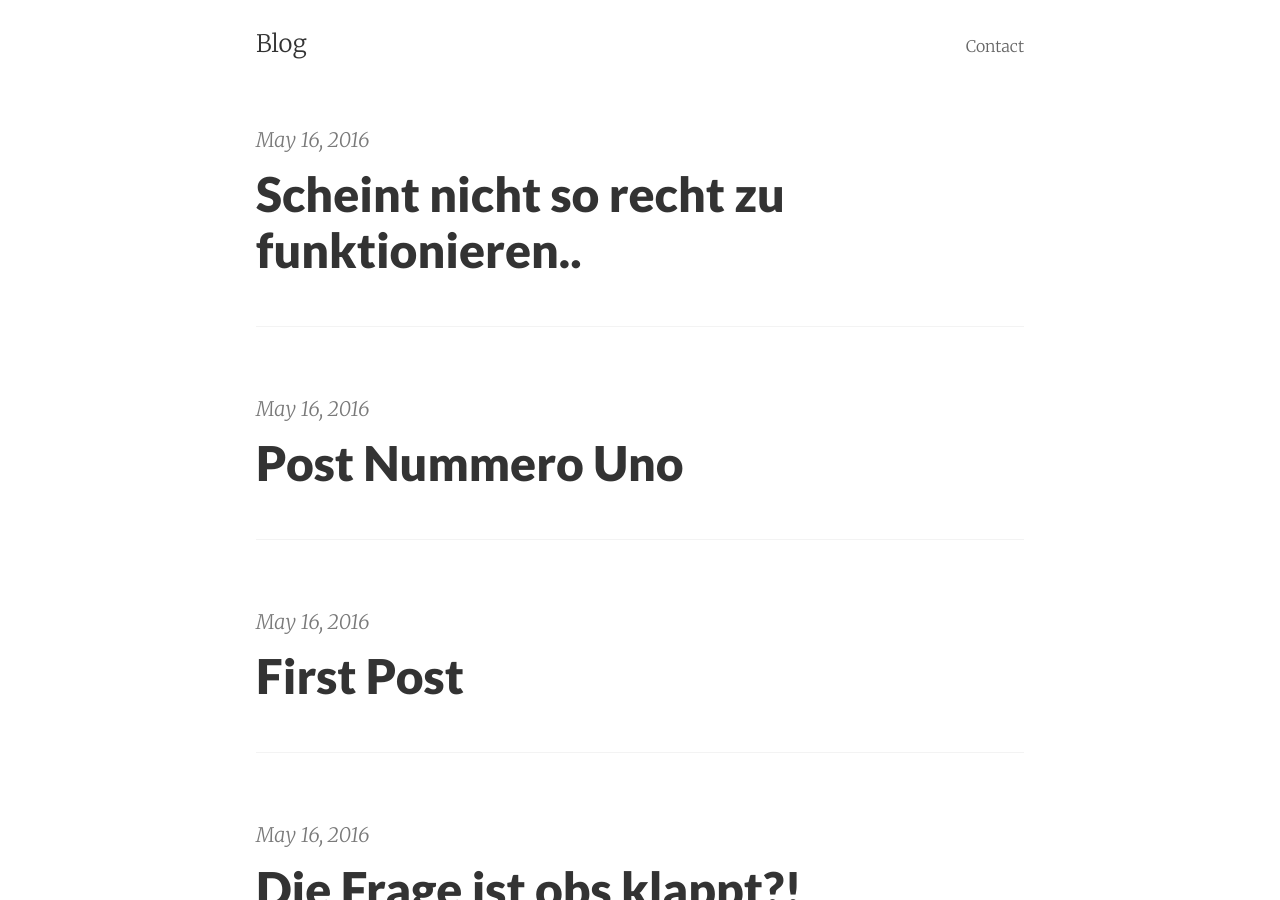
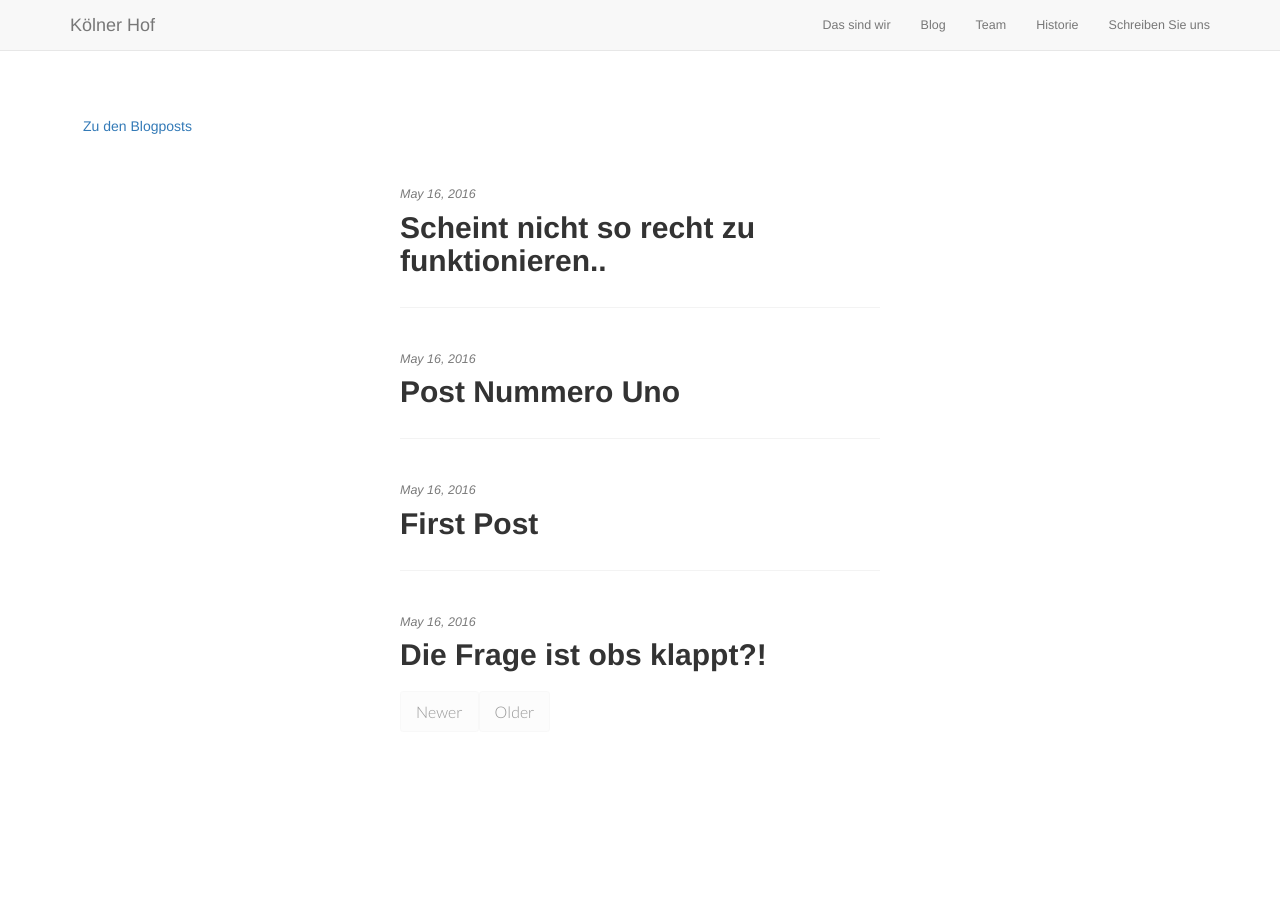
Before and after one commit to KoelnerHof/KoelnerHof.github.io, a Jekyll site: the page built from blog/index.html, in a window 1280 px wide and 900 px high. Built offline with Jekyll 4.4.1, drawn with Linux system fonts in a browser that asks for light colours; nearby versions of some CDN libraries; some web fonts are replaced; library files that are not in the unit come from our copies; the list of posts is cut into pages by our own code.

Commit message:
Layoutanpassungen

```diff
--- a/_layouts/default.html
+++ b/_layouts/default.html
@@ -3,18 +3,34 @@
 <head>
     <meta charset="utf-8">
     <meta http-equiv="X-UA-Compatible" content="IE=edge">
-    <title>{% if page.title %}{{ page.title }} &#8211; {% endif %}{{ site.title }}</title>
+    <title>{% if page.title %}{{ page.title }} &#8211; {% endif %}{{ Willkommen im Kölner Hof }}</title>
     <meta name="viewport" content="width=device-width, initial-scale=1">
     <meta name="description" content="{% if page.summary %}{{ page.summary }}{% else %}{{ site.description | strip_html }}{% endif %}">
     <meta name="author" content="{{ site.author }}">
     {% if page.categories %}<meta name="keywords" content="{{ page.categories | join: ', ' }}">{% endif %}
     <link rel="canonical" href="{{ page.url | replace:'index.html','' | prepend: site.baseurl | prepend: site.url }}">
 
+
+
+    <!-- Custom Fonts -->
+    <link href="font-awesome/css/font-awesome.min.css" rel="stylesheet" type="text/css">
+    <link href="https://fonts.googleapis.com/css?family=Montserrat:400,700" rel="stylesheet" type="text/css">
+    <link href='https://fonts.googleapis.com/css?family=Kaushan+Script' rel='stylesheet' type='text/css'>
+    <link href='https://fonts.googleapis.com/css?family=Droid+Serif:400,700,400italic,700italic' rel='stylesheet'
+          type='text/css'>
+    <link href='https://fonts.googleapis.com/css?family=Roboto+Slab:400,100,300,700' rel='stylesheet' type='text/css'>
+
     <!-- Custom CSS -->
     <link rel="stylesheet" href="{{ "/css/basscss.css" | prepend: site.baseurl }}" type="text/css">
     <link rel="stylesheet" href="{{ "/css/pixyll.css" | prepend: site.baseurl }}" type="text/css">
     <link rel="stylesheet" href="{{ "/css/solarized-dark.css" | prepend: site.baseurl }}" type="text/css">
+    <!-- Bootstrap Core CSS -->
+    <link href="css/bootstrap.min.css" rel="stylesheet">
 
+    <!-- Custom CSS -->
+    <link href="css/agency.css" rel="stylesheet">
+
+    <link href="css/blog.css" rel="stylesheet">
     <!-- Fonts -->
     <link href='http://fonts.googleapis.com/css?family=Merriweather:900,900italic,300,300italic' rel='stylesheet' type='text/css'>
     <link href='http://fonts.googleapis.com/css?family=Lato:900,300' rel='stylesheet' type='text/css'>
@@ -22,17 +38,60 @@
 
 <body>
   <div class="site-wrap">
-    <header class="site-header px2 px-responsive">
-      <div class="mt2 wrap">
-        <div class="measure">
-          <a href="{{ site.url }}" class="left">{{ site.title }}</a>
-          <nav class="site-nav right">
-            {% include navigation.html %}
-          </nav>
-          <div class="clearfix"></div>
-        </div>
-      </div>
-    </header>
+      <!-- Navigation -->
+      <nav class="navbar navbar-default navbar-fixed-top">
+          <div class="container">
+              <!-- Brand and toggle get grouped for better mobile display -->
+              <div class="navbar-header page-scroll">
+                  <button type="button" class="navbar-toggle" data-toggle="collapse"
+                          data-target="#bs-example-navbar-collapse-1">
+                      <span class="sr-only">Toggle navigation</span>
+                      <span class="icon-bar"></span>
+                      <span class="icon-bar"></span>
+                      <span class="icon-bar"></span>
+                  </button>
+                  <a class="navbar-brand page-scroll" href="index.html#page-top">Kölner Hof</a>
+              </div>
+
+              <!-- Collect the nav links, forms, and other content for toggling -->
+              <div class="collapse navbar-collapse" id="bs-example-navbar-collapse-1">
+                  <ul class="nav navbar-nav navbar-right">
+                      <li class="hidden">
+                          <a href="index.html#page-top"></a>
+                      </li>
+                      <li>
+                          <a class="page-scroll" href="index.html#portfolio">Das sind wir</a>
+                      </li>
+                      <li>
+                          <a class="page-scroll" href="#portfolio">Blog</a>
+                      </li>
+                      <li>
+                          <a class="page-scroll" href="index.html#team">Team</a>
+                      </li>
+                      <li>
+                          <a class="page-scroll" href="index.html#history">Historie</a>
+                      </li>
+                      <li>
+                          <a class="page-scroll" href="index.html#contact">Schreiben Sie uns</a>
+                      </li>
+                  </ul>
+              </div>
+              <!-- /.navbar-collapse -->
+          </div>
+          <!-- /.container-fluid -->
+      </nav>
+      <header>
+          <div class="container">
+              <div class="intro-text">
+                  <div class="intro-heading">Unser Blog</div>
+                  <h4 class="section-subheading text-muted" style="color: #fff">
+                      Hier gibts aktuelle Neuigkeiten rund um Aktionen in unserem Hause und Veranstaltungen an der Ahr. <br/>
+                      &nbsp;</h4>
+                  <h4>&nbsp;</h4>
+                  <a href="#portfolio" class="page-scroll btn btn-xl">Zu den Blogposts</a>
+              </div>
+          </div>
+      </header>
 
     <div class="post p2 p-responsive wrap" role="main">
       <div class="measure">
```
